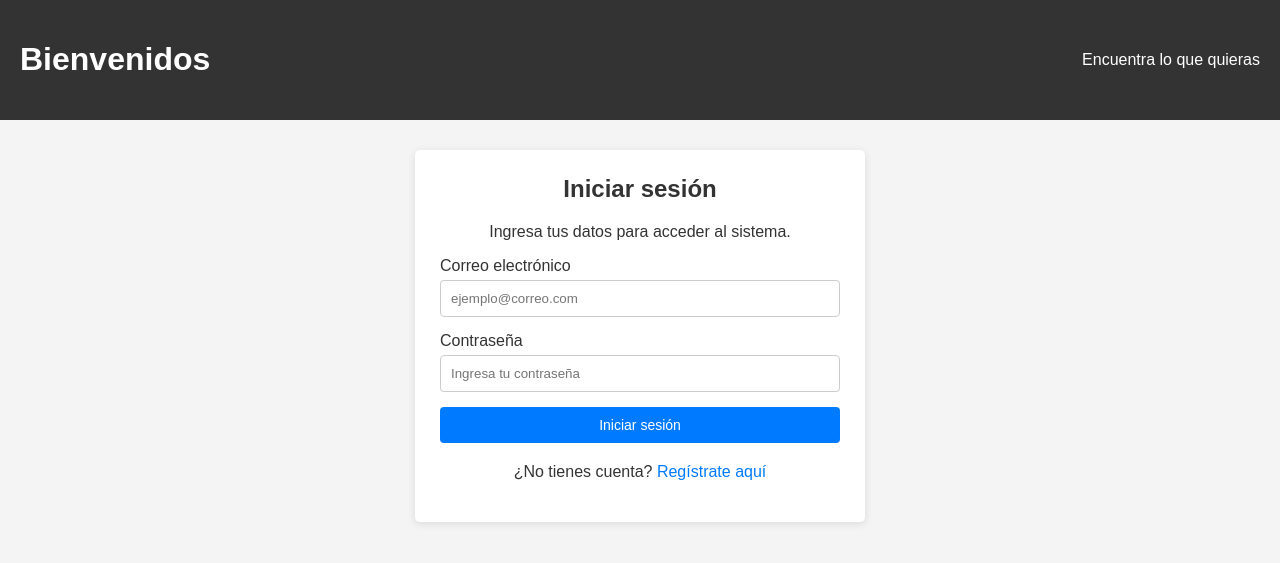
After one commit to Aleishis/Proyecto-caracol, a Django app: template hello/templates/hello/login.html in a window 1280 px wide. The commit adds this page. Shown: the top 563 px of the page. Run offline with Django 3.2, Linux system fonts and the light colour scheme; the template is opened without the code that fills it, so the values that code supplies are empty.

Commit message:
Login y registo.

```diff
--- a/hello/static/hello/css/styles.css
+++ b/hello/static/hello/css/styles.css
@@ -1,78 +1,168 @@
-body, html{
-    background-color: rgb(255, 255, 255);
-    text-align: center;
-    display: flex;
-    justify-content: center;
-    flex-direction: column;
+
+/* Estilos generales */
+body {
     margin: 0;
+    font-family: Arial, sans-serif;
+    background-color: #f4f4f4;
+    color: #333;
 }
 
-h1{
-    font-size: xx-large;
-    font-weight: bold;
-    color: rgb(20, 20, 20);
-    text-align: center;
-    margin-top: 30px;
+/* Encabezado */
+header {
+    background-color: #333;
+    color: white;
+    padding: 20px;
+    display: flex;
+    justify-content: space-between;
+    align-items: center;
 }
 
-.table-user {
-    width: calc(100% - 28px);
-    font-weight: 800;
-    font-family: Arial, Helvetica, sans-serif;
-    margin: 5px 14px 0 14px;
+header a {
+    color: white;
+    text-decoration: none;
 }
 
-.table-user thead{
-    background-color: rgb(44, 48, 44);
-    color: whitesmoke;
-}
-
-.table-user tbody th, .table-user tbody td{
-    background-color: rgb(254, 255, 254);
-    padding: 15px;
-    color: black;
-    border: 1px solid black;
-}
-
-header{
-    background-color: aquamarine;
-    padding: 15px;
-    text-align: left;
-    text-decoration: solid;
-    flex: 1;
-}
-
+/* Dashboard */
 .dashboard {
     display: flex;
-    gap: 16px;
-    margin: 24px 8px;
+    gap: 15px;
+    padding: 20px 14px;
+    flex-wrap: wrap;
 }
 
 .dashboard-card {
-  flex: 1;            /* el ancho de las cards */
-  padding: 20px;
-  background: whitesmoke;
-  border-radius: 8px;
-  box-shadow: 0 2px 6px rgba(0, 0, 0, 0.1);
+    background-color: white;
+    padding: 20px;
+    border-radius: 5px;
+    flex: 1;
+    min-width: 150px;
+    text-align: center;
+    box-shadow: 0 2px 5px rgba(0, 0, 0, 0.1);
 }
 
-.buttons-section{
+/* Botones */
+.buttons-section {
     display: flex;
-    justify-content: flex-end; /* es para mover los botones hasta la derecha */
     gap: 10px;
-    margin: 0 9px 5px 0;
+    padding: 0 14px 20px;
+    flex-wrap: wrap;
 }
 
-.btn{
-    border-radius: 6px;
-    color: black;
-    padding: 5px;
+.btn {
+    display: inline-block;
+    background-color: #007bff;
+    color: white;
+    padding: 10px 15px;
+    border: none;
+    border-radius: 4px;
+    text-decoration: none;
+    cursor: pointer;
+    font-size: 14px;
 }
 
-.btn.add{
-    background-color: greenyellow;
+.btn:hover {
+    background-color: #0056b3;
 }
 
-.btn.delete{
-    background-color: red;
+/* Botones Add y Delete */
+.btn.add {
+    background-color: #28a745;
 }
+
+.btn.add:hover {
+    background-color: #218838;
+}
+
+.btn.delete {
+    background-color: #dc3545;
+}
+
+.btn.delete:hover {
+    background-color: #c82333;
+}
+
+/* Tabla de órdenes */
+.table-user {
+    width: 100%;
+    border-collapse: collapse;
+    background-color: white;
+}
+
+.table-user th,
+.table-user td {
+    border: 1px solid #ddd;
+    padding: 12px;
+    text-align: left;
+}
+
+.table-user th {
+    background-color: #333;
+    color: white;
+}
+
+.table-user tr:nth-child(even) {
+    background-color: #f2f2f2;
+}
+
+/* Formularios de login y registro */
+.auth-container {
+    display: flex;
+    justify-content: center;
+    padding: 30px 15px;
+}
+
+.auth-card {
+    background-color: white;
+    width: 100%;
+    max-width: 400px;
+    padding: 25px;
+    border-radius: 5px;
+    box-shadow: 0 2px 8px rgba(0, 0, 0, 0.1);
+}
+
+.auth-card h2 {
+    text-align: center;
+    margin-top: 0;
+}
+
+.auth-card p {
+    text-align: center;
+}
+
+.form-group {
+    margin-bottom: 15px;
+}
+
+.form-group label {
+    display: block;
+    margin-bottom: 5px;
+}
+
+.form-group input {
+    width: 100%;
+    box-sizing: border-box;
+    padding: 10px;
+    border: 1px solid #ccc;
+    border-radius: 4px;
+}
+
+.auth-card button {
+    width: 100%;
+}
+
+.auth-link {
+    margin-top: 20px;
+}
+
+.auth-link a {
+    color: #007bff;
+    text-decoration: none;
+}
+
+.auth-link a:hover {
+    text-decoration: underline;
+}
+
+.error-message {
+    color: #dc3545;
+}
--- a/hello/templates/hello/header.html
+++ b/hello/templates/hello/header.html
@@ -1,7 +1,7 @@
 {% load static %}
 
 <!DOCTYPE html>
-<html lang="en">
+<html lang="es">
 <head>
     <meta charset="UTF-8">
     <meta name="viewport" content="width=device-width, initial-scale=1.0">
@@ -9,9 +9,9 @@
     <link rel="stylesheet" href="{% static 'hello/css/styles.css' %}">
 </head>
 
-    <body>
+<body>
 
-        <header>
-            Bienvenidos
-            <a href="https://www.google.com/">Encuentra lo que quieras</a>
-        </header>
+    <header>
+        <h1>Bienvenidos</h1>
+        <a href="https://www.google.com/">Encuentra lo que quieras</a>
+    </header>
--- /dev/null
+++ b/hello/templates/hello/login.html
@@ -0,0 +1,40 @@
+{% include './header.html' %}
+
+<section class="auth-container">
+    <div class="auth-card">
+        <h2>Iniciar sesión</h2>
+        <p>Ingresa tus datos para acceder al sistema.</p>
+
+        <form method="POST" action="">
+            {% csrf_token %}
+
+            <div class="form-group">
+                <label for="email">Correo electrónico</label>
+                <input type="email" id="email" name="email"
+                       placeholder="ejemplo@correo.com"
+                       autocomplete="email" required>
+            </div>
+
+            <div class="form-group">
+                <label for="password">Contraseña</label>
+                <input type="password" id="password" name="password"
+                       placeholder="Ingresa tu contraseña"
+                       autocomplete="current-password" required>
+            </div>
+
+            {% if error %}
+                <p class="error-message">{{error}}</p>
+            {% endif %}
+
+            <button type="submit" class="btn">Iniciar sesión</button>
+        </form>
+
+        <p class="auth-link">
+            ¿No tienes cuenta?
+            <a href="{% url 'registro' %}">Regístrate aquí</a>
+        </p>
+    </div>
+</section>
+
+</body>
+</html>
```
Also changed, not shown: hello/templates/hello/index.html (+8 -3 lines), hello/templates/hello/registro.html (added, +57 -0 lines), hello/templates/hello/people.html (line endings or trailing spaces).
